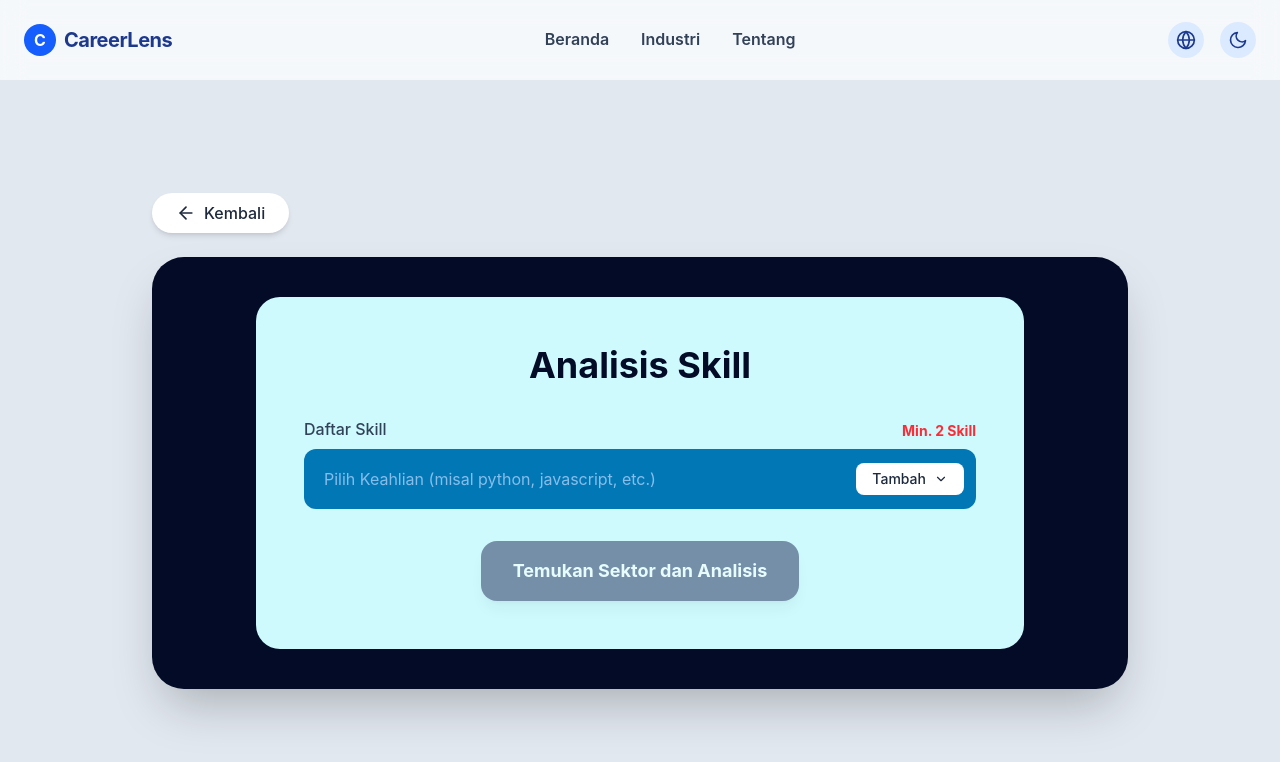
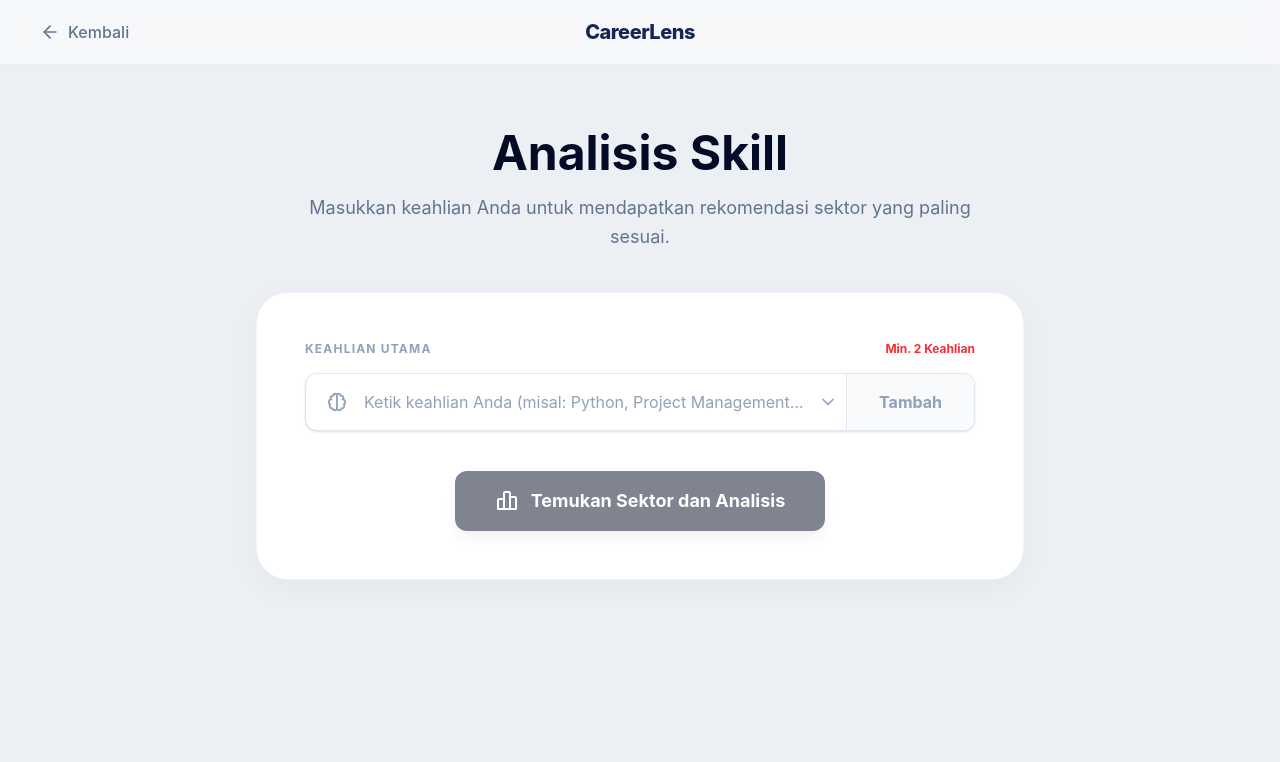
Before and after one commit to pytaa/CareerLens, a React (Vite) app in the folder web-app/frondend/: page /analisis-skill in a window 1280 px wide. Shown: the top 762 px of the page. Built offline with nearby package versions, Linux system fonts and the light colour scheme.

Commit message:
feat : update tampilan analisis skill

```diff
--- a/web-app/frondend/src/pages/AnalisisSkill/AnalisisSkill.jsx
+++ b/web-app/frondend/src/pages/AnalisisSkill/AnalisisSkill.jsx
@@ -12,7 +12,7 @@
   const [inputtedSkills, setInputtedSkills] = useState([]);
 
   const handleAnalyzeSkill = async (skillsArray) => {
-    setInputtedSkills(skillsArray); // Simpan input user untuk ditampilkan di sidebar Result
+    setInputtedSkills(skillsArray); // kita simpan input user untuk ditampilkan di sidebar Result
     setView('result');
 
     try {
@@ -22,7 +22,7 @@
         body: JSON.stringify({
           user_id: "user_anonim_123",
           method: "skill",
-          payload: { skills: skillsArray } // Payload sesuai API Contract
+          payload: { skills: skillsArray }
         })
       });
 
@@ -43,7 +43,6 @@
 
   return (
     <div className="min-h-screen bg-[#e2e8f0] font-sans flex flex-col">
-      <Navbar />
       {view === 'selection' ? (
         <SkillSelection onAnalyze={handleAnalyzeSkill} />
       ) : (
--- a/web-app/frondend/src/pages/AnalisisSkill/SkillSelection.jsx
+++ b/web-app/frondend/src/pages/AnalisisSkill/SkillSelection.jsx
@@ -1,24 +1,50 @@
-// src/pages/AnalisisSkill/SkillSelection.jsx
 import React, { useState } from 'react';
 import { useNavigate } from 'react-router-dom';
 import { FiArrowLeft, FiX, FiChevronDown } from 'react-icons/fi';
+import { BiBrain, BiBarChartAlt2 } from 'react-icons/bi';
 
 const SkillSelection = ({ onAnalyze }) => {
   const navigate = useNavigate();
   const [selectedSkills, setSelectedSkills] = useState([]);
+  const [inputValue, setInputValue] = useState('');
   const [isDropdownOpen, setIsDropdownOpen] = useState(false);
 
-  // Daftar skill statis berdasarkan desain UI
+  // Daftar skill
   const availableSkills = [
     "Design", "Machine Learning", "Automation", "Database Administrator",
     "Visualization", "JavaScript", "Python", "Networking"
   ];
 
-  const handleAddSkill = (skill) => {
+  // Menyaring daftar skill yang ditampilkan di dropdown (mencari yang cocok dengan input dan belum dipilih)
+  const filteredSkills = availableSkills.filter(skill =>
+    skill.toLowerCase().includes(inputValue.toLowerCase()) &&
+    !selectedSkills.includes(skill)
+  );
+
+  // Fungsi menambah skill dari ketikan manual
+  const handleAddSkill = () => {
+    const trimmedSkill = inputValue.trim();
+    if (trimmedSkill && !selectedSkills.includes(trimmedSkill)) {
+      setSelectedSkills([...selectedSkills, trimmedSkill]);
+    }
+    setInputValue('');
+    setIsDropdownOpen(false);
+  };
+
+  // Fungsi menambah skill dari klik list dropdown
+  const handleAddSkillFromList = (skill) => {
     if (!selectedSkills.includes(skill)) {
       setSelectedSkills([...selectedSkills, skill]);
     }
+    setInputValue('');
     setIsDropdownOpen(false);
+  };
+
+  const handleKeyDown = (e) => {
+    if (e.key === 'Enter') {
+      e.preventDefault();
+      handleAddSkill();
+    }
   };
 
   const handleRemoveSkill = (skillToRemove) => {
@@ -32,86 +58,130 @@
   };
 
   return (
-    <div className="grow flex flex-col items-center justify-center p-6 w-full max-w-5xl mx-auto">
+    <div className="min-h-screen bg-slate-50/50 font-sans flex flex-col">
 
-      {/* Tombol Kembali */}
-      <div className="w-full mb-6">
+      {/* Header Minimalis */}
+      <header className="w-full px-6 md:px-10 py-5 flex items-center relative bg-white/50 border-b border-slate-200/60 z-10 backdrop-blur-sm">
         <button
           onClick={() => navigate(-1)}
-          className="flex items-center gap-2 bg-white text-slate-800 px-6 py-2 rounded-full font-medium shadow-md hover:bg-slate-100 transition-colors w-max"
+          className="flex items-center gap-2 text-slate-500 hover:text-slate-800 font-medium transition-colors"
         >
           <FiArrowLeft size={20} /> Kembali
         </button>
+
+        <div className="absolute left-1/2 -translate-x-1/2 font-extrabold text-xl text-blue-950 tracking-tight">
+          CareerLens
+        </div>
+      </header>
+
+      {/* Main Container */}
+      <main className="grow flex flex-col items-center pt-12 md:pt-16 px-6 pb-20 w-full">
+
+        <div className="text-center max-w-2xl mb-10">
+          <h1 className="text-4xl md:text-5xl font-bold text-[#030b26] mb-4">
+            Analisis Skill
+          </h1>
+          <p className="text-slate-500 md:text-lg leading-relaxed">
+            Masukkan keahlian Anda untuk mendapatkan rekomendasi sektor yang paling sesuai.
+          </p>
         </div>
 
-      {/* Box Utama */}
-      <div className="bg-[#030b26] w-full rounded-4xl p-10 shadow-2xl relative">
-        <div className="bg-cyan-100 rounded-3xl p-8 md:p-12 w-full max-w-3xl mx-auto flex flex-col items-center">
+        {/* Card Form Input */}
+        <div className="bg-white w-full max-w-3xl rounded-4xl p-8 md:p-12 shadow-[0_8px_30px_rgb(0,0,0,0.04)] border border-slate-100">
 
-          <h1 className="text-3xl md:text-4xl font-bold text-[#030b26] mb-8 text-center">Analisis Skill</h1>
-
-          <div className="w-full relative mb-8">
-            <div className="flex justify-between items-end mb-2">
-              <label className="font-medium text-slate-700">Daftar Skill</label>
-              <span className={`text-sm font-bold ${selectedSkills.length < 2 ? 'text-red-500' : 'text-green-600'}`}>
-                Min. 2 Skill
+          <div className="mb-8 relative">
+            <div className="flex justify-between items-center mb-4">
+              <label className="text-xs font-bold text-slate-400 tracking-widest uppercase">
+                Keahlian Utama
+              </label>
+              <span className={`text-xs font-bold ${selectedSkills.length < 2 ? 'text-red-500' : 'text-green-600'}`}>
+                Min. 2 Keahlian
               </span>
             </div>
 
-            {/* Area Input (Tag Container) */}
-            <div className="w-full min-h-15 bg-[#0277b6] rounded-xl p-3 flex flex-wrap items-center gap-2">
-              {selectedSkills.length === 0 && (
-                <span className="text-blue-200/70 ml-2">Pilih Keahlian (misal python, javascript, etc.)</span>
-              )}
+            {/* Input Group */}
+            <div className="relative flex items-center bg-white border border-slate-200 rounded-xl overflow-hidden focus-within:border-blue-500 focus-within:ring-2 focus-within:ring-blue-100 transition-all shadow-sm">
+              <div className="pl-5 pr-2 text-slate-400">
+                 <BiBrain size={22} />
+              </div>
+              <input
+                type="text"
+                placeholder="Ketik keahlian Anda (misal: Python, Project Management...)"
+                value={inputValue}
+                onChange={(e) => setInputValue(e.target.value)}
+                onKeyDown={handleKeyDown}
+                onFocus={() => setIsDropdownOpen(true)}
+                onBlur={() => setTimeout(() => setIsDropdownOpen(false), 200)} // Delay agar onClick di list sempat tereksekusi
+                className="grow py-4 px-2 outline-none text-slate-700 bg-transparent placeholder:text-slate-400"
+              />
 
-              {selectedSkills.map((skill) => (
-                <div key={skill} className="bg-slate-200 text-slate-800 px-3 py-1.5 rounded-md flex items-center gap-2 text-sm font-medium shadow-sm">
-                  <button onClick={() => handleRemoveSkill(skill)} className="hover:text-red-500 p-0.5 border border-slate-400 rounded-full">
-                    <FiX size={12} />
+              {/* Icon panah penanda ada dropdown */}
+              <div className="px-2 text-slate-400 cursor-pointer" onClick={() => setIsDropdownOpen(!isDropdownOpen)}>
+                 <FiChevronDown size={20} className={`transition-transform ${isDropdownOpen ? 'rotate-180' : ''}`} />
+              </div>
+
+              <button
+                onClick={handleAddSkill}
+                disabled={!inputValue.trim()}
+                className="bg-slate-50 hover:bg-slate-100 text-[#030b26] disabled:text-slate-400 font-bold px-8 py-4 border-l border-slate-200 transition-colors h-full"
+              >
+                Tambah
               </button>
+            </div>
+
+            {/* Dropdown Menu (Muncul di bawah input saat difokuskan) */}
+            {isDropdownOpen && filteredSkills.length > 0 && (
+              <div className="absolute top-full left-0 right-0 mt-2 bg-[#030b26] border border-blue-900 rounded-xl shadow-2xl z-50 overflow-hidden max-h-60 overflow-y-auto">
+                {filteredSkills.map((skill) => (
+                  <div
+                    key={skill}
+                    onMouseDown={(e) => {
+                      e.preventDefault(); // Mencegah input kehilangan fokus terlalu cepat
+                      handleAddSkillFromList(skill);
+                    }}
+                    className="w-full text-left px-5 py-3.5 text-white hover:bg-[#0277b6] cursor-pointer border-b border-slate-700/50 last:border-0 transition-colors text-sm font-medium"
+                  >
                     {skill}
                   </div>
-              ))}
-
-              {/* Tombol Dropdown Tambah */}
-              <div className="relative ml-auto">
-                <button
-                  onClick={() => setIsDropdownOpen(!isDropdownOpen)}
-                  className="bg-white text-slate-800 px-4 py-1.5 rounded-lg flex items-center gap-2 font-medium hover:bg-slate-100 text-sm"
-                >
-                  Tambah <FiChevronDown />
-                </button>
-
-                {/* Menu Dropdown */}
-                {isDropdownOpen && (
-                  <div className="absolute right-0 top-full mt-2 w-56 bg-[#030b26] border border-blue-900 rounded-xl shadow-2xl z-50 overflow-hidden">
-                    {availableSkills.map((skill) => (
-                      <button
-                        key={skill}
-                        onClick={() => handleAddSkill(skill)}
-                        disabled={selectedSkills.includes(skill)}
-                        className="w-full text-left px-4 py-3 text-sm text-white hover:bg-[#0277b6] disabled:opacity-50 disabled:cursor-not-allowed border-b border-blue-900/50 last:border-0"
-                      >
-                        {skill}
-                      </button>
                 ))}
               </div>
             )}
           </div>
+
+          {/* Area Tags Keahlian */}
+          {selectedSkills.length > 0 && (
+            <div className="flex flex-wrap gap-3 mb-10">
+              {selectedSkills.map((skill) => (
+                <span
+                  key={skill}
+                  className="flex items-center gap-2 bg-slate-100 text-[#030b26] px-4 py-2 rounded-full text-sm font-semibold shadow-sm border border-slate-200"
+                >
+                  {skill}
+                  <button
+                    onClick={() => handleRemoveSkill(skill)}
+                    className="text-slate-400 hover:text-red-500 transition-colors"
+                  >
+                    <FiX size={16} />
+                  </button>
+                </span>
+              ))}
             </div>
-          </div>
+          )}
 
+          {/* Tombol Submit */}
+          <div className={`flex justify-center ${selectedSkills.length === 0 ? 'mt-10' : 'mt-6'}`}>
             <button
               onClick={handleSubmit}
               disabled={selectedSkills.length < 2}
-            className="bg-[#1e2756] hover:bg-[#030b26] disabled:opacity-50 disabled:cursor-not-allowed text-white px-8 py-4 rounded-2xl font-bold text-lg shadow-lg transition-all"
+              className="flex items-center gap-3 bg-[#030b26] hover:bg-[#0a194f] disabled:opacity-50 disabled:cursor-not-allowed text-white px-10 py-4 rounded-xl font-bold text-lg shadow-lg transition-all"
             >
+              <BiBarChartAlt2 size={24} />
               Temukan Sektor dan Analisis
             </button>
+          </div>
 
         </div>
-      </div>
-
+      </main>
     </div>
   );
 };
```
Lines whose indentation alone changed are shown as unchanged.
